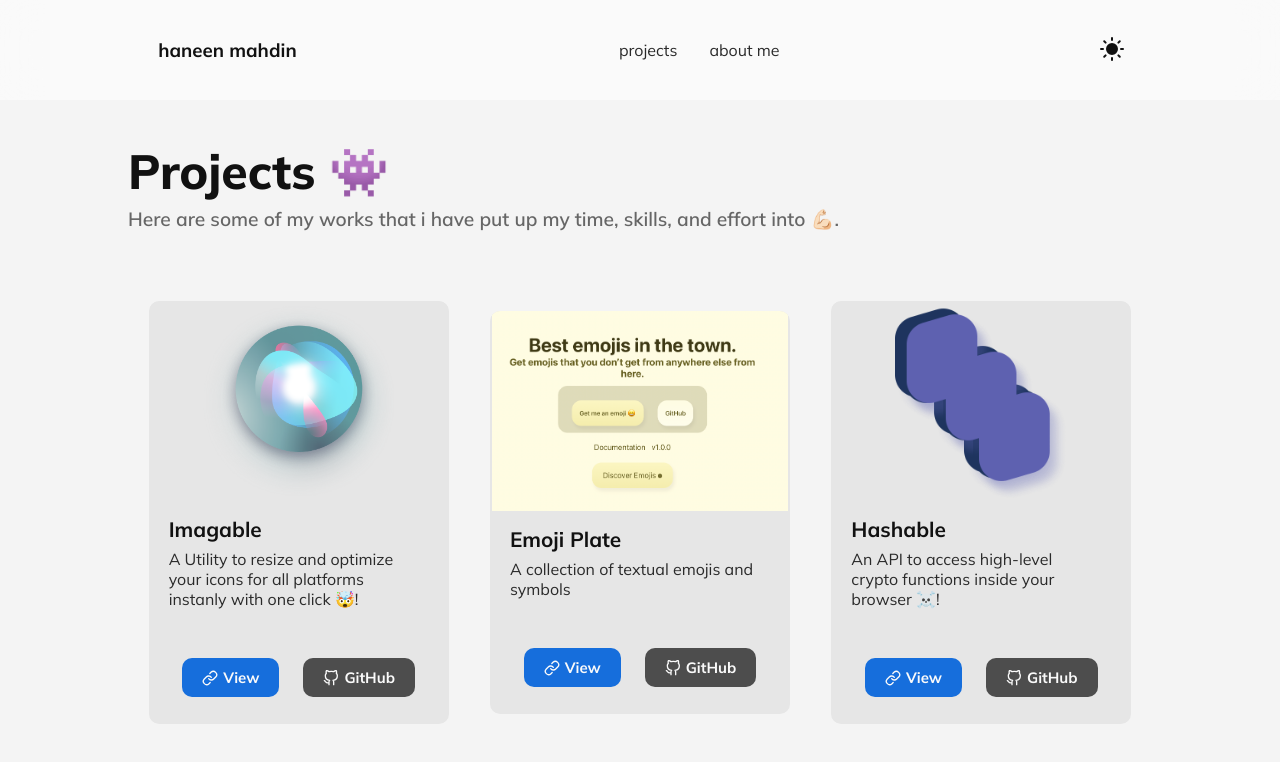
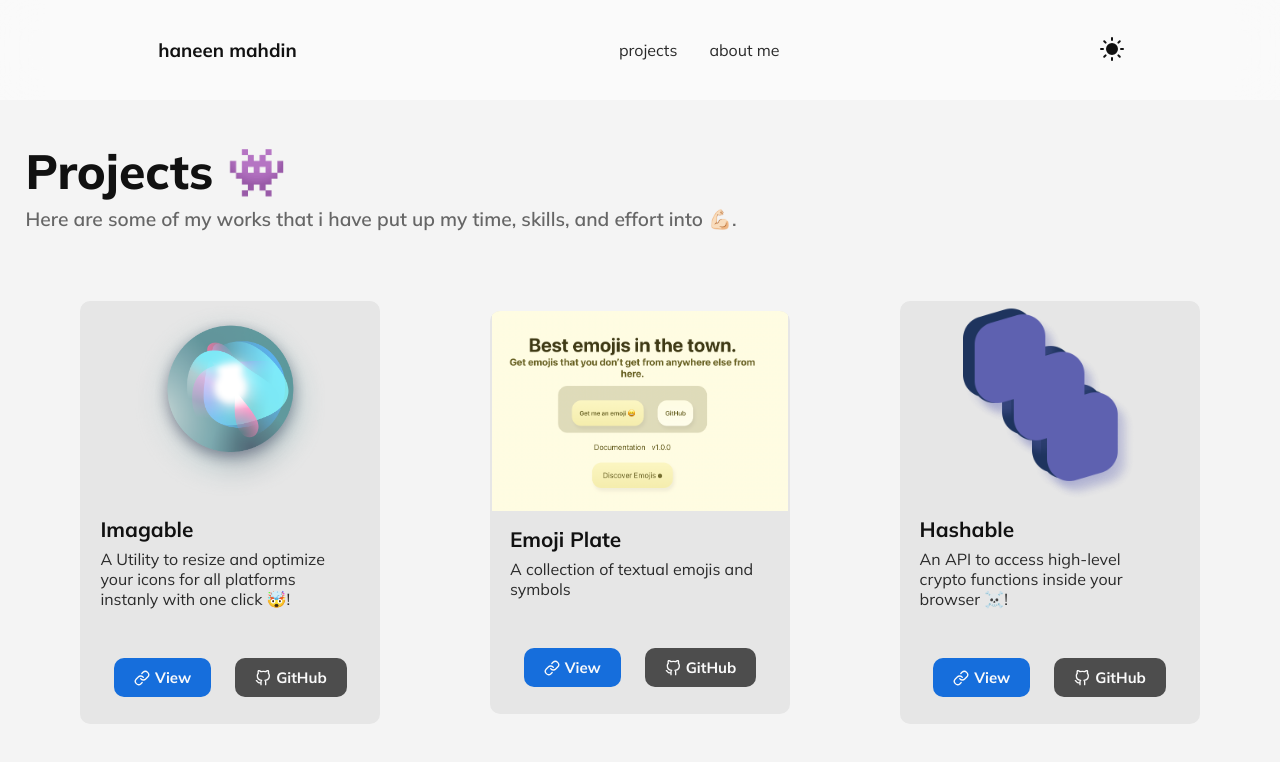
Before and after one commit to haneenmahd/haneenmahd.github.io, a React (Vite) app: page /projects in a window 1280 px wide. Shown: the top 762 px of the page. Built offline with nearby package versions, Linux system fonts and the light colour scheme.

Commit message:
fix padding of Projects

```diff
--- a/src/pages/Projects.jsx
+++ b/src/pages/Projects.jsx
@@ -14,7 +14,7 @@ import theme from '../theme/theme'
 const Container = styled.article`
   min-height: 100vh;
   max-width: 100vw;
-  padding: 50px 10%;
+  padding: 50px 2%;
   background: ${(props) =>
     props.theme === 'dark' ? theme.dark.mainBg : theme.light.mainBg};
   color: ${(props) =>
```
